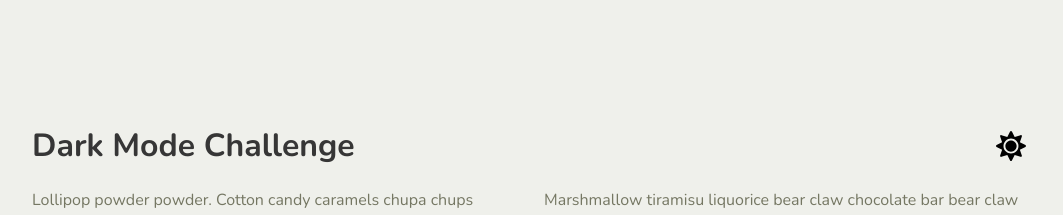
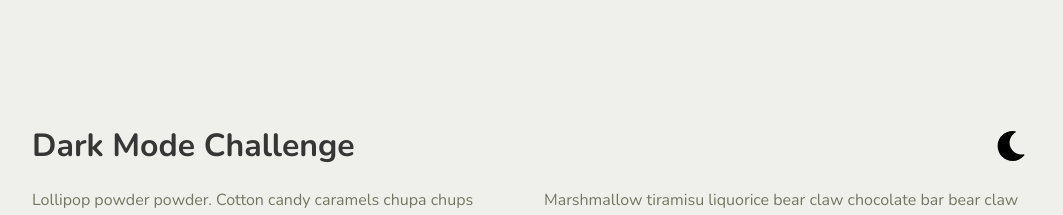
Before and after one commit to Lionessm/rocketChallenge, a React (Create React App) app in the folder dark-mode/: page / in a window 1280 px wide. Shown: the top 215 px of the page, without its empty margins (108-1171 px from the left). Built offline with nearby package versions, Linux system fonts and the light colour scheme.

Commit message:
Fixed the display on the sun and moon to happen as per provided instructions

```diff
--- a/dark-mode/src/routes/App/components/DarkMode.js
+++ b/dark-mode/src/routes/App/components/DarkMode.js
@@ -26,7 +26,7 @@ const ThemeChanger = () => {
     return (
         <div>
             <button onClick={handleChange} className="app__dark-mode-btn icon level-right">
-                {themeState ? <FontAwesomeIcon icon={faMoon}/> : <FontAwesomeIcon icon={faSun}/>}
+                {themeState ?  <FontAwesomeIcon icon={faSun}/> :  <FontAwesomeIcon icon={faMoon}/>}
             </button>
         </div>
     )
```
